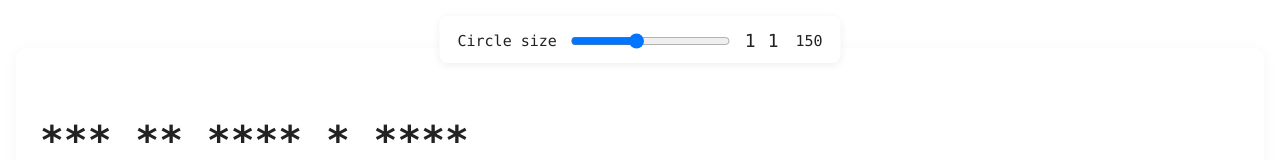
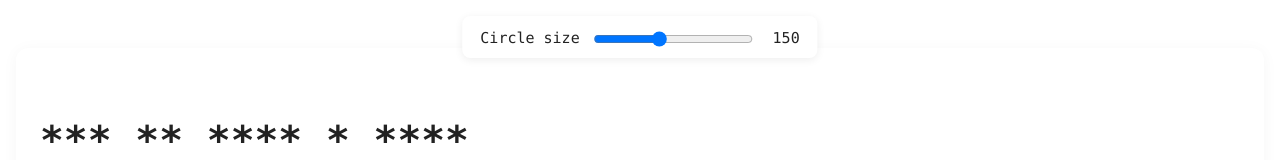
Before and after one commit to alshakero/experiments, a website built with Parcel: page apps/privacy-reader/index.html in a window 1280 px wide. Shown: the top 160 px of the page. Built offline with nearby package versions, Linux system fonts and the light colour scheme.

Commit message:
Remove debugging HTML

```diff
--- a/apps/privacy-reader/index.html
+++ b/apps/privacy-reader/index.html
@@ -50,8 +50,6 @@
     <div id="circle-slider" style="position:fixed;top:16px;left:50%;transform:translateX(-50%);z-index:1000;background:#fff;border-radius:8px;box-shadow:0 2px 8px rgba(0,0,0,0.07);padding:10px 18px 6px 18px;display:flex;align-items:center;gap:12px;">
       <label for="slider" style="font-size:15px;">Circle size</label>
       <input id="slider" type="range" min="50" max="300" value="150" style="width:160px;" />
-      <div id="beta">1</div>
-      <div id="gamma">1</div>
       <span id="slider-value" style="font-size:15px;min-width:32px;display:inline-block;text-align:right;">150</span>
     </div>
     <div class="container">
```
